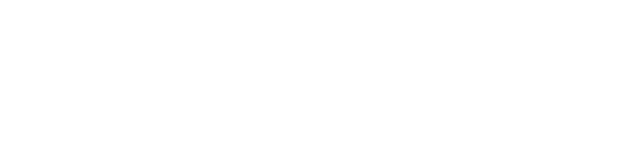
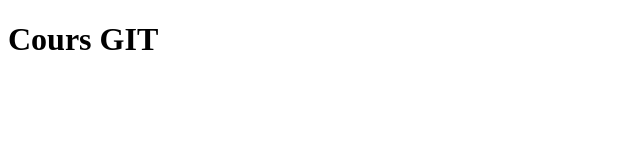
Before and after one commit to Skywon01/Cours_GIT, a plain HTML site: page index.html in a window 1280 px wide. Shown: the whole page, without its empty margins (0-640 px from the left). Drawn offline with Linux system fonts and the light colour scheme.

Commit message:
Third commit

```diff
--- a/index.html
+++ b/index.html
@@ -8,6 +8,6 @@
     <link rel="stylesheet" href="style.css">
 </head>
 <body>
-
+    <h1>Cours GIT</h1>
 </body>
 </html>
```
